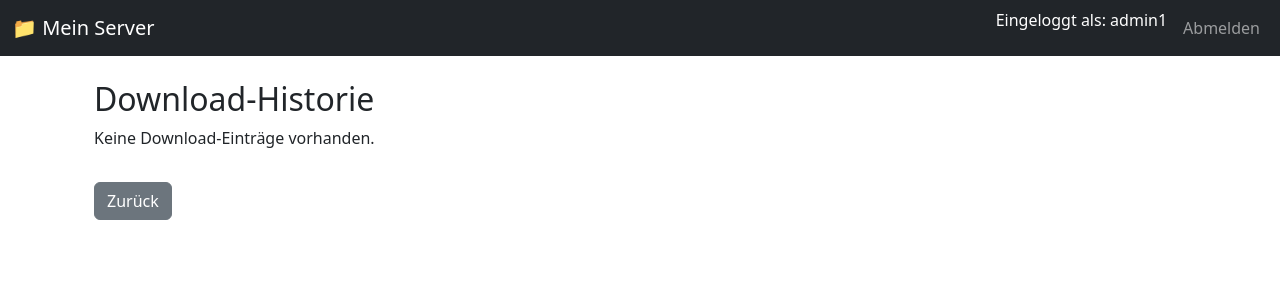
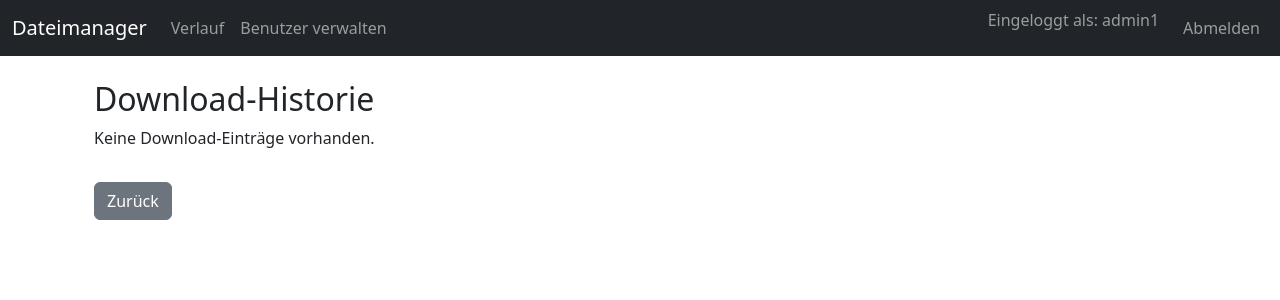
Before and after one commit to Kitanga84/Serwer, a Flask app: page /download_history in a window 1280 px wide. Shown: the top 300 px of the page. Run offline with Flask 3, Linux system fonts and the light colour scheme; a user stored in the database is signed in.

Commit message:
Update base.html

```diff
--- a/templates/base.html
+++ b/templates/base.html
@@ -1,19 +1,31 @@
-<!doctype html>
+<!DOCTYPE html>
 <html lang="de">
 <head>
-    <meta charset="utf-8">
-    <title>{% block title %}Dateiserver{% endblock %}</title>
+    <meta charset="UTF-8">
+    <title>Dateimanager</title>
     <link href="https://cdn.jsdelivr.net/npm/bootstrap@5.3.3/dist/css/bootstrap.min.css" rel="stylesheet">
 </head>
 <body>
-    <nav class="navbar navbar-expand-lg navbar-dark bg-dark">
+<nav class="navbar navbar-expand-lg navbar-dark bg-dark mb-4">
     <div class="container-fluid">
-            <a class="navbar-brand" href="{{ url_for('index') }}">📁 Mein Server</a>
+        <a class="navbar-brand" href="{{ url_for('index') }}">Dateimanager</a>
         <div class="collapse navbar-collapse">
-                <ul class="navbar-nav ms-auto">
-                    {% if 'username' in session %}
+            <ul class="navbar-nav me-auto">
+                {% if session.get('username') %}
                 <li class="nav-item">
-                            <span class="navbar-text text-white me-2">Eingeloggt als: {{ session['username'] }}</span>
+                    <a class="nav-link" href="{{ url_for('download_history') }}">Verlauf</a>
+                </li>
+                {% if session.get('is_admin') %}
+                <li class="nav-item">
+                    <a class="nav-link" href="{{ url_for('admin_users') }}">Benutzer verwalten</a>
+                </li>
+                {% endif %}
+                {% endif %}
+            </ul>
+            <ul class="navbar-nav">
+                {% if session.get('username') %}
+                <li class="nav-item">
+                    <span class="navbar-text me-3">Eingeloggt als: {{ session['username'] }}</span>
                 </li>
                 <li class="nav-item">
                     <a class="nav-link" href="{{ url_for('logout') }}">Abmelden</a>
@@ -22,24 +34,26 @@
                 <li class="nav-item">
                     <a class="nav-link" href="{{ url_for('login') }}">Anmelden</a>
                 </li>
+                <li class="nav-item">
+                    <a class="nav-link" href="{{ url_for('register') }}">Registrieren</a>
+                </li>
                 {% endif %}
             </ul>
         </div>
     </div>
 </nav>
 
-    <div class="container mt-4">
+<div class="container">
     {% with messages = get_flashed_messages(with_categories=true) %}
       {% if messages %}
         {% for category, message in messages %}
           <div class="alert alert-{{ category }} alert-dismissible fade show" role="alert">
             {{ message }}
-                <button type="button" class="btn-close" data-bs-dismiss="alert" aria-label="Schließen"></button>
+            <button type="button" class="btn-close" data-bs-dismiss="alert"></button>
           </div>
         {% endfor %}
       {% endif %}
     {% endwith %}
-
     {% block content %}{% endblock %}
 </div>
 
```
Lines whose indentation alone changed are shown as unchanged.
